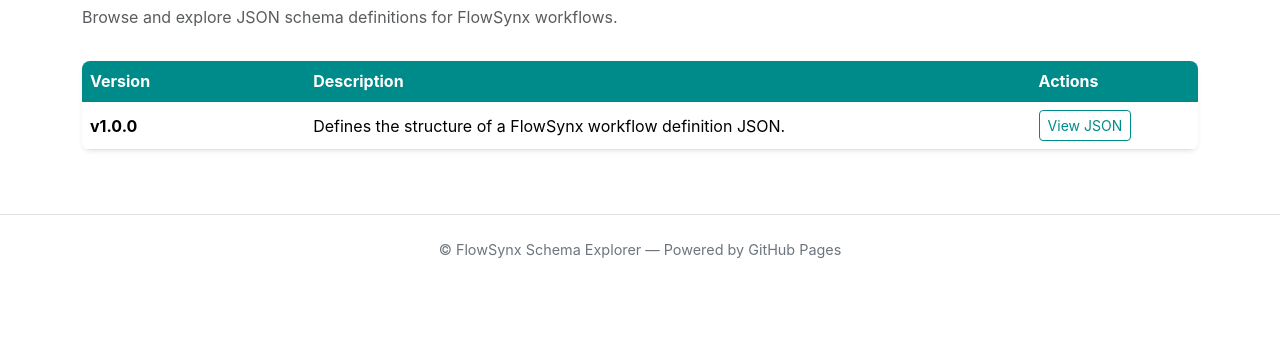
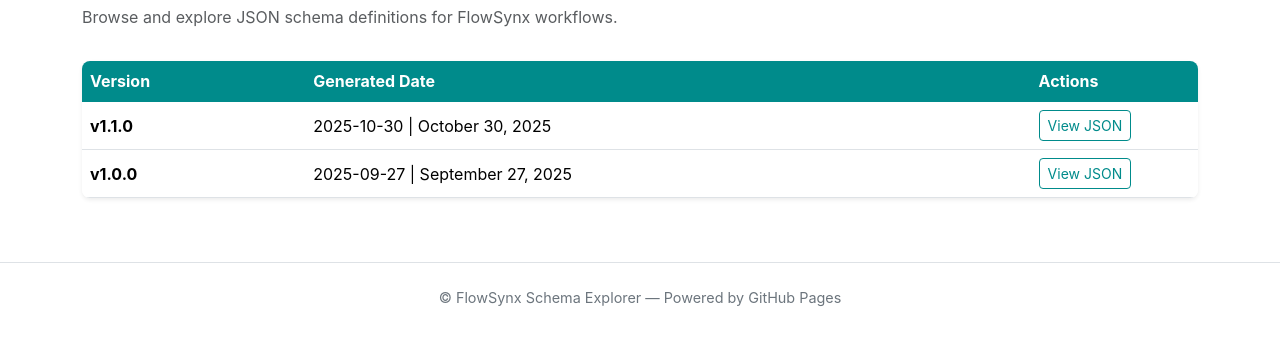
Before and after one commit to flowsynx/schema, a plain HTML site: page index.html in a window 1280 px wide. Shown: the part 138-482 px from the top of the page. Drawn offline with nearby package versions, Linux system fonts and the light colour scheme.

Commit message:
Update FlowSynx workflow schema to version 1.1.0 and add generated date to index #3

```diff
--- a/index.html
+++ b/index.html
@@ -94,14 +94,23 @@
         <thead>
           <tr>
             <th scope="col" style="width: 20%">Version</th>
-            <th scope="col">Description</th>
-            <th scope="col" style="width: 15%">Actions</th>
+            <th scope="col">Generated Date</th>
+            <th scope="col" style="width: 15%;">Actions</th>
           </tr>
         </thead>
         <tbody>
           <tr>
+            <td><strong>v1.1.0</strong></td>
+            <td data-date="2025-10-30"></td>
+            <td>
+              <a href="workflows/v1.1.0/schema.json" class="btn btn-outline-primary btn-sm">
+                View JSON
+              </a>
+            </td>
+          </tr>
+          <tr>
             <td><strong>v1.0.0</strong></td>
-            <td>Defines the structure of a FlowSynx workflow definition JSON.</td>
+            <td data-date="2025-09-27"></td>
             <td>
               <a href="workflows/v1.0.0/schema.json" class="btn btn-outline-primary btn-sm">
                 View JSON
@@ -119,4 +128,21 @@
     </div>
   </footer>
 </body>
+
+<script>
+  // Function to format ISO date
+  function formatDate(isoDate) {
+    const dateObj = new Date(isoDate);
+    const options = { year: 'numeric', month: 'long', day: 'numeric' };
+    const readableDate = dateObj.toLocaleDateString('en-US', options);
+    return `${isoDate} | ${readableDate}`;
+  }
+
+  // Apply function to all table cells with data-date
+  const dateCells = document.querySelectorAll('td[data-date]');
+  dateCells.forEach(td => {
+    const isoDate = td.getAttribute('data-date');
+    td.textContent = formatDate(isoDate);
+  });
+</script>
 </html>
--- a/workflows/v1.1.0/schema.json
+++ b/workflows/v1.1.0/schema.json
@@ -1,6 +1,6 @@
 {
-  "$schema": "https://schema.flowsynx.io/workflows/v1.0.0/schema.json",
-  "version": "1.0.0",
+  "$schema": "https://schema.flowsynx.io/workflows/v1.1.0/schema.json",
+  "version": "1.1.0",
   "title": "FlowSynx Workflow Definition",
   "type": "object",
   "required": [ "Name", "Configuration", "Tasks" ],
```
